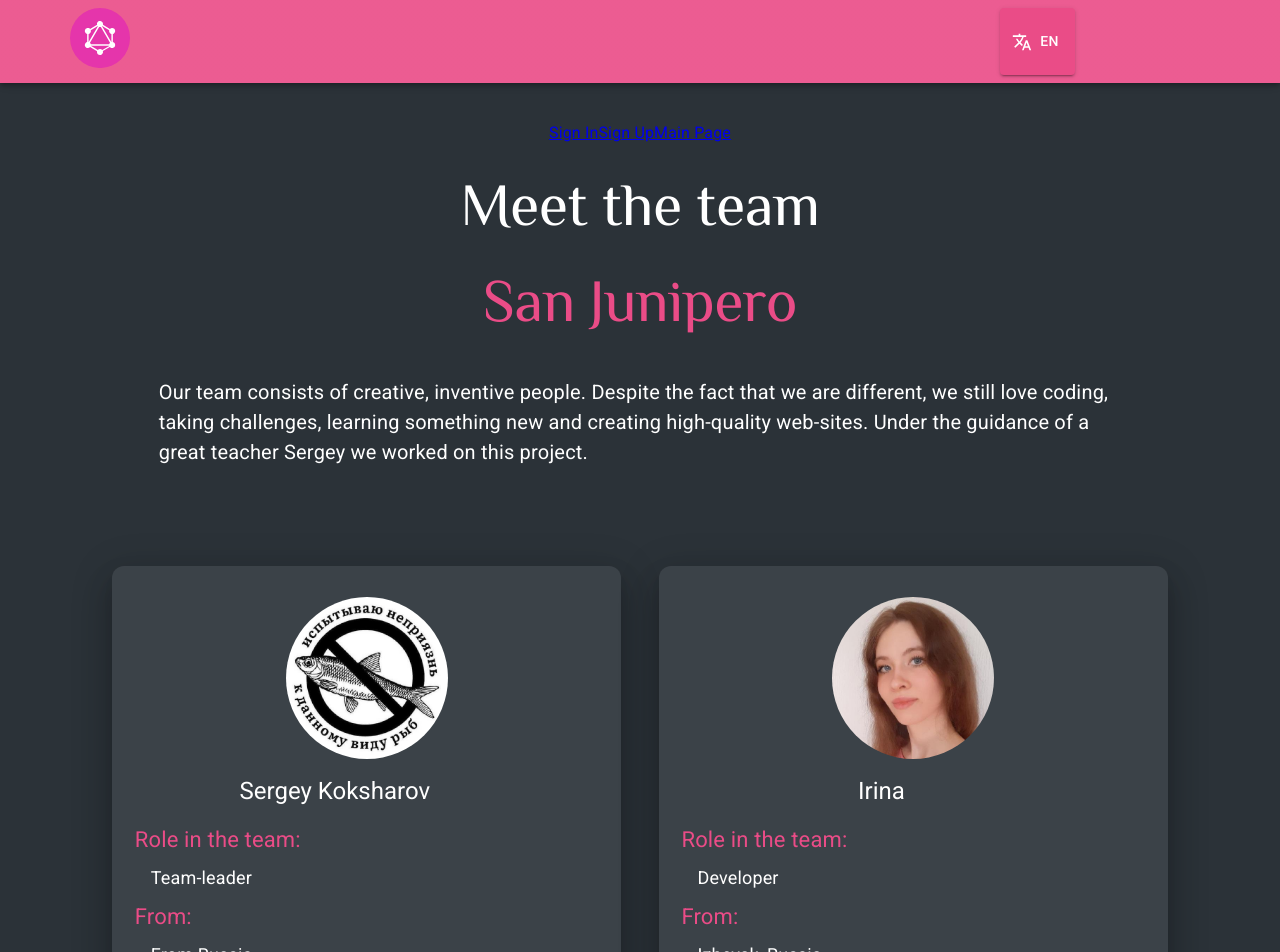
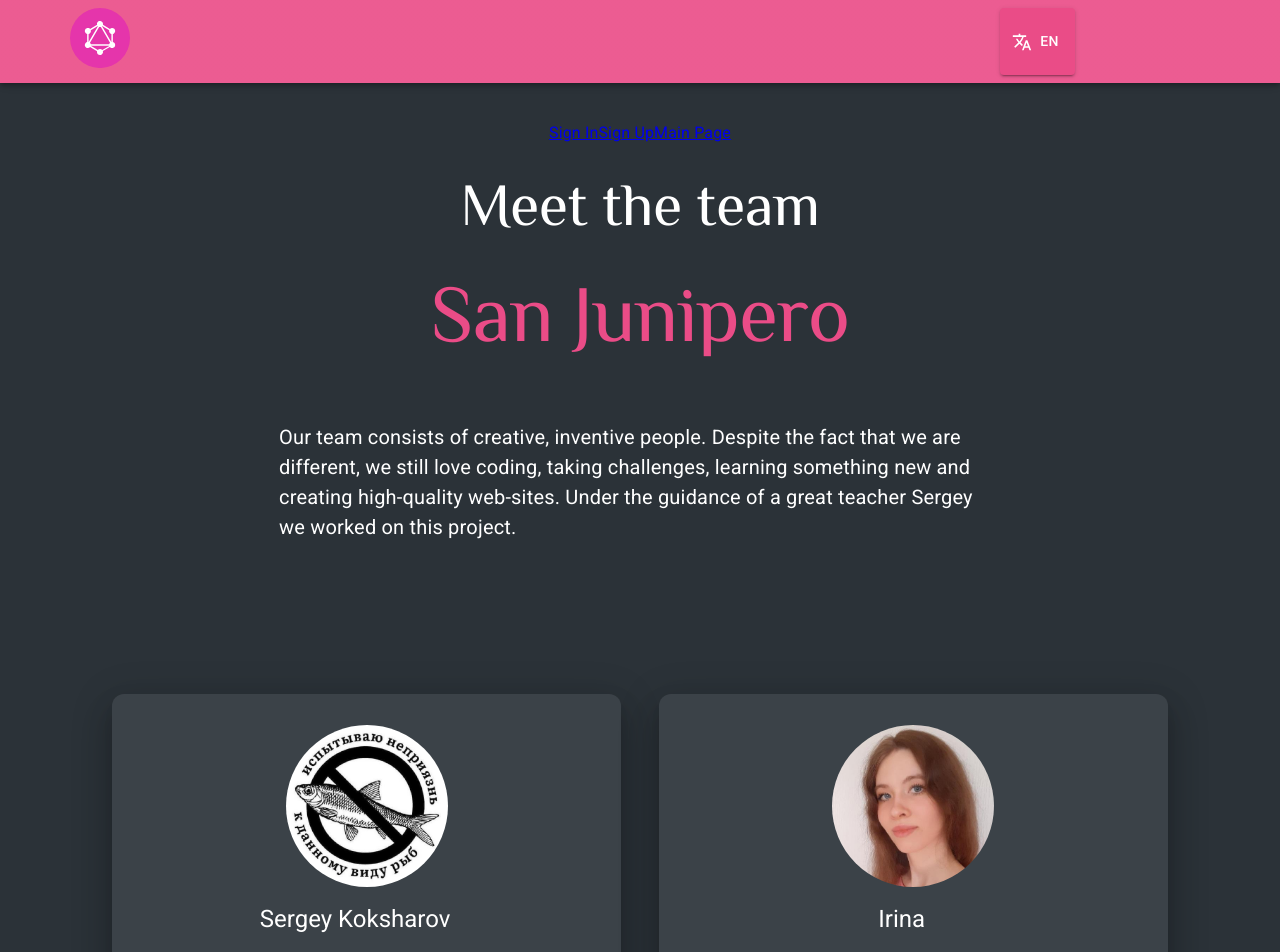
Before and after one commit to gentoosiast/graphiql-app, a React (Vite) app: page / in a window 1280 px wide. Shown: the top 952 px of the page. Built offline with nearby package versions, Linux system fonts and the light colour scheme; no server answers.

Commit message:
style: correct margins, font-sizes

```diff
--- a/src/components/MemberCard/MemberCard.tsx
+++ b/src/components/MemberCard/MemberCard.tsx
@@ -23,15 +23,13 @@ export const MemberCard = ({ developer }: MemberCardProps): JSX.Element => {
     alignItems: 'center',
     display: 'flex',
     flexDirection: 'column',
-    fontSize: 18,
     justifyContent: 'center',
-    width: 400,
+    width: '95%',
   }));
   const MemberDescriptionPoint = styled('p')(() => ({
     color: '#ea4c87',
-    fontSize: 22,
     margin: 0.2,
-    width: 400,
+    width: '95%',
   }));
   const { translate } = useI18NContext();
   return developer ? (
@@ -40,7 +38,7 @@ export const MemberCard = ({ developer }: MemberCardProps): JSX.Element => {
         backgroundColor: 'background.paper',
         borderRadius: 3,
         boxShadow: 20,
-        mt: '2%',
+        mt: '5%',
         padding: '2%',
         width: { lg: '45%', md: '70%', sm: '85%' },
       }}
@@ -56,7 +54,7 @@ export const MemberCard = ({ developer }: MemberCardProps): JSX.Element => {
           }}
         />
       </Stack>
-      <MemberText>
+      <MemberText sx={{ fontSize: { lg: 22, md: 20, sm: 18, xs: 16 } }}>
         <CardHeader color="primary" title={`${translate(name)}`} />
         <MemberDescriptionPoint>{translate('role')}</MemberDescriptionPoint>
         <ListItem>{translate(role)}</ListItem>
--- a/src/features/misc/routes/WelcomePage.tsx
+++ b/src/features/misc/routes/WelcomePage.tsx
@@ -31,14 +31,31 @@ export const WelcomePage = (): JSX.Element => {
         <Link to="/main">Main Page</Link>
       </nav>
       <Stack alignItems="center" justifyContent="center">
-        <Typography component="h1" sx={{ margin: 3 }} variant="h2">
+        <Typography
+          component="h1"
+          sx={{ fontSize: { lg: 60, md: 56, sm: 45, xs: 30 }, margin: '2%' }}
+          variant="h2"
+        >
           {translate('meetTheTeam')}
         </Typography>
 
-        <Typography color="primary" component="h2" textAlign="center" variant="h2">
+        <Typography
+          color="primary"
+          component="h2"
+          sx={{ fontSize: { lg: 80, md: 66, sm: 55, xs: 40 } }}
+          textAlign="center"
+          variant="h2"
+        >
           San Junipero
         </Typography>
-        <Typography sx={{ fontSize: 20, margin: 5, maxWidth: '80%' }}>
+        <Typography
+          sx={{
+            fontSize: 20,
+            margin: '5%',
+
+            width: { lg: '60%', md: '85%', sm: '90%', xs: '100%' },
+          }}
+        >
           {translate('team-description')}
         </Typography>
       </Stack>
```
